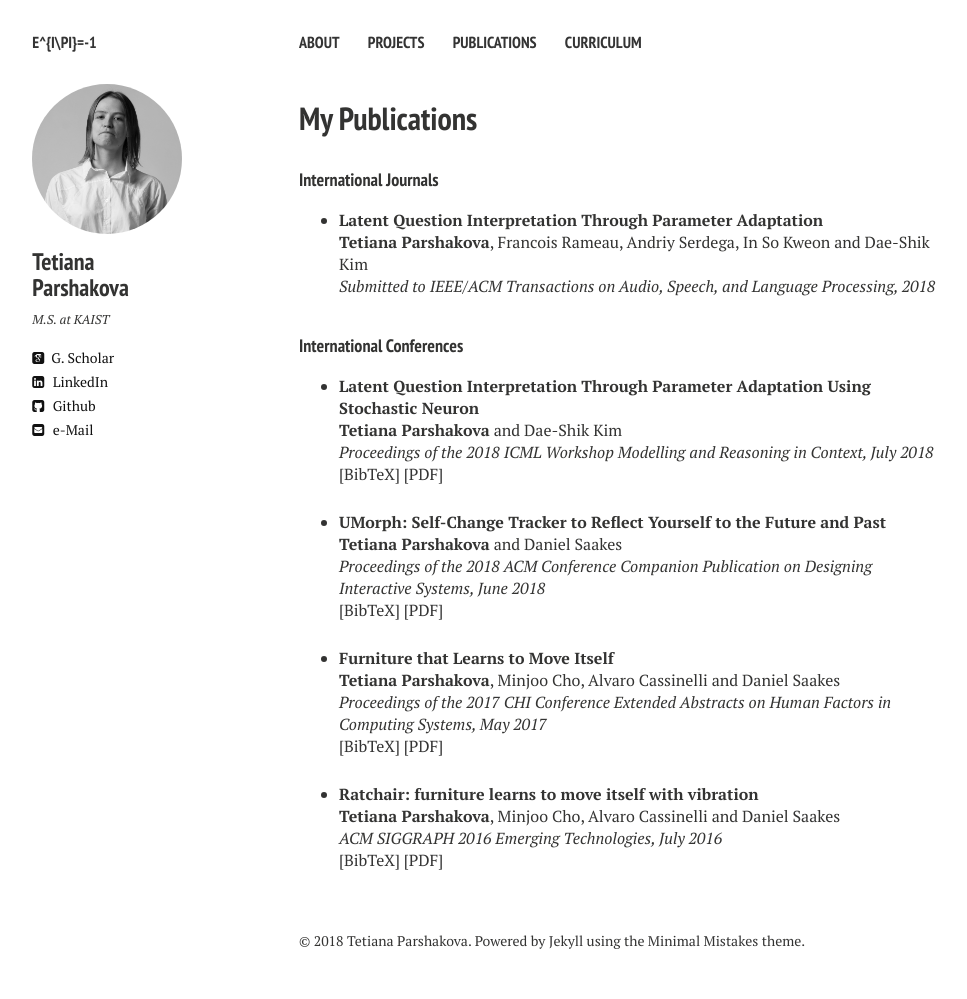
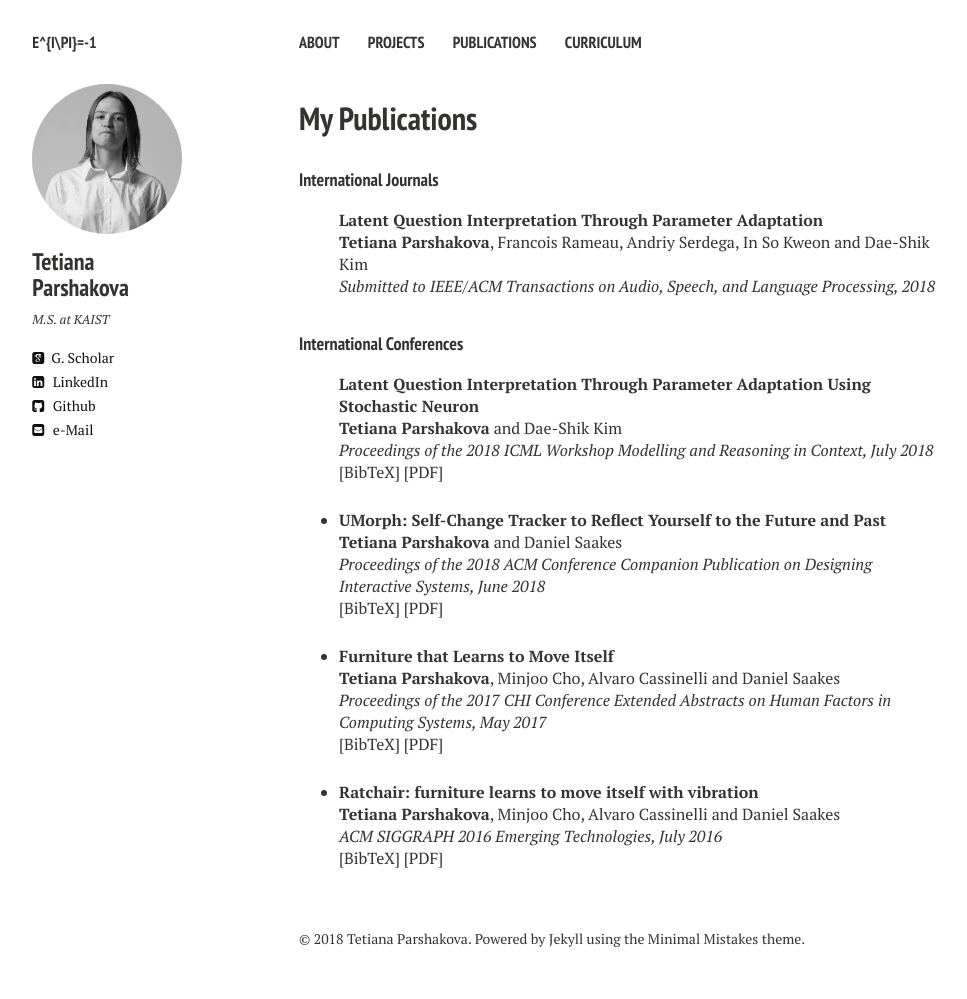
Before and after one commit to alexanch/parshakova.github.io, a Jekyll site: the page built from publications.md, in a window 1280 px wide. Shown: the whole page, without its empty margins (21-988 px from the left). Built offline with Jekyll 4.4.1, drawn with Linux system fonts in a browser that asks for light colours; nearby versions of some CDN libraries.

Commit message:
Update publications.html

```diff
--- a/_layouts/publications.html
+++ b/_layouts/publications.html
@@ -83,13 +83,13 @@ div.bibtex pre { font-size: 75%; overflow: auto;  width: 100%; padding: 0em 0em;
 
 <h4 style="margin-bottom:0px;padding-top:10px;">International Journals</h4>
 <ul class="biblist">
-<li ><p>
+
 <b>Latent Question Interpretation Through Parameter Adaptation</b>
 <br><b>Tetiana Parshakova</b>, Francois Rameau, Andriy Serdega, In So Kweon and Dae-Shik Kim<br>
 <i>Submitted to IEEE/ACM Transactions on Audio, Speech, and Language Processing,</i><i>  2018</i>
 <br />
 </div>
-</li>
+
 </ul>
 
 
@@ -98,7 +98,7 @@ div.bibtex pre { font-size: 75%; overflow: auto;  width: 100%; padding: 0em 0em;
 <ul class="biblist">
 
 
-<li ><p>
+
 <b>Latent Question Interpretation Through Parameter Adaptation Using Stochastic Neuron</b>
 <br><b>Tetiana Parshakova</b> and Dae-Shik Kim<br>
 <i>Proceedings of the 2018 ICML Workshop Modelling and Reasoning in Context,</i><i> July 2018</i>
@@ -119,7 +119,7 @@ div.bibtex pre { font-size: 75%; overflow: auto;  width: 100%; padding: 0em 0em;
 }
 </pre>
 </div>
-</li>
+
 
 <li ><p>
 <b>UMorph: Self-Change Tracker to Reflect Yourself to the Future and Past</b>
```
